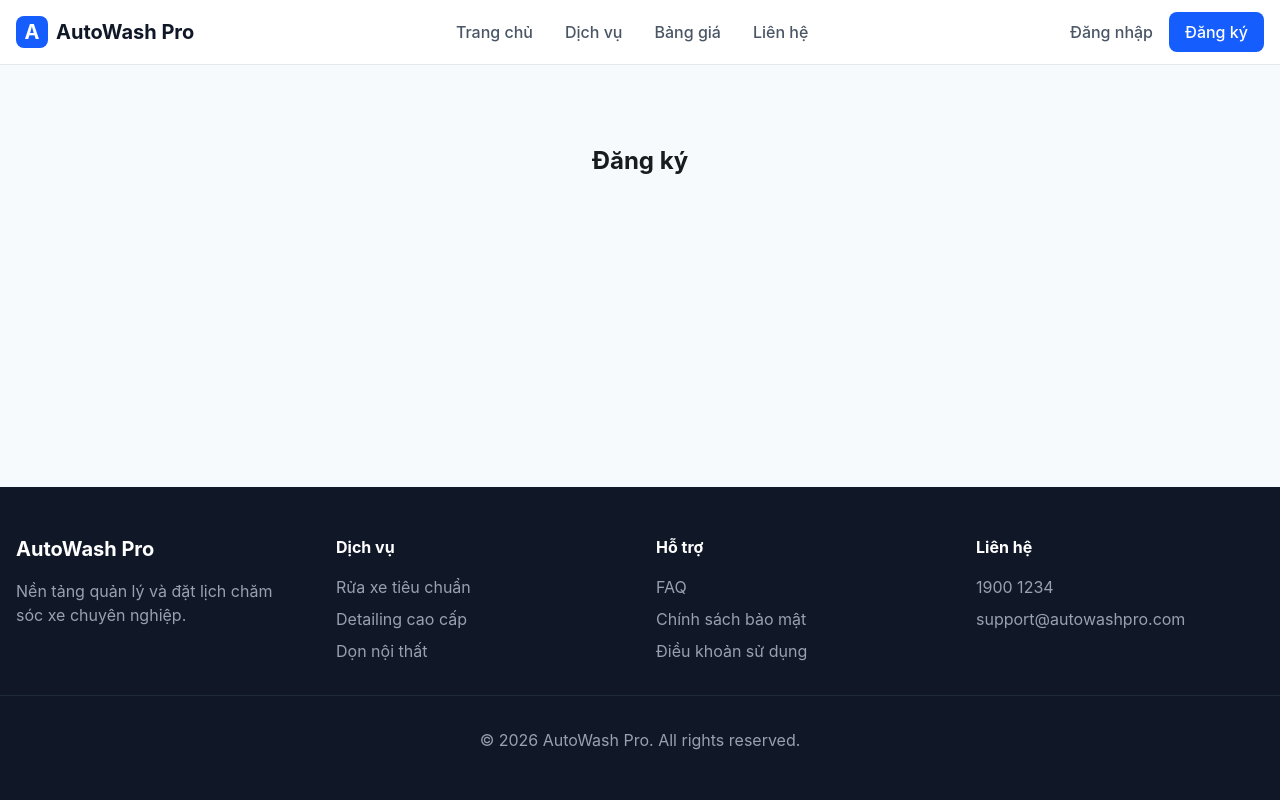
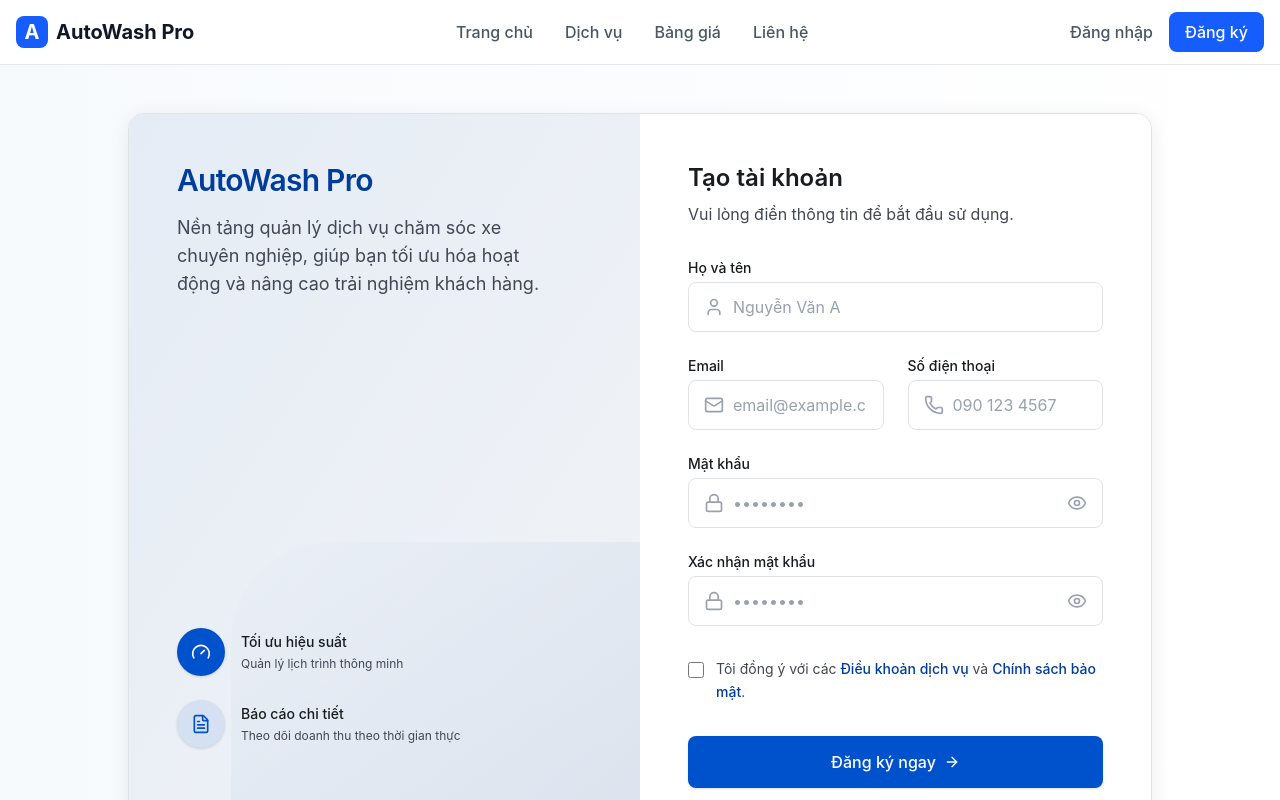
Before and after one commit to AutoWashPro-dev/AutoWashPro_FE, a React (Vite) app: page /register in a window 1280 px wide. Shown: the top 800 px of the page. Built offline with nearby package versions, Linux system fonts and the light colour scheme.

Commit message:
feat(auth): Update RegisterPage and add RegisterForm UI

```diff
--- /dev/null
+++ b/src/features/auth/components/RegisterForm.jsx
@@ -0,0 +1,124 @@
+import { Link, useNavigate } from 'react-router-dom';
+import { User, Mail, Phone, Lock, Eye, EyeOff, ArrowRight } from 'lucide-react';
+import { useState } from 'react';
+
+export default function RegisterForm() {
+  const navigate = useNavigate();
+  const [showPassword, setShowPassword] = useState(false);
+  const [showConfirmPassword, setShowConfirmPassword] = useState(false);
+
+  const handleSubmit = (e) => {
+    e.preventDefault();
+    // TODO: Register logic
+    navigate('/login');
+  };
+
+  return (
+    <form onSubmit={handleSubmit} className="flex flex-col gap-6 w-full">
+      <div className="flex flex-col gap-1">
+        <label className="text-[#181c1e] text-sm font-medium">Họ và tên</label>
+        <div className="relative">
+          <div className="absolute inset-y-0 left-0 pl-4 flex items-center pointer-events-none">
+            <User className="h-5 w-5 text-gray-400" />
+          </div>
+          <input
+            type="text"
+            required
+            placeholder="Nguyễn Văn A"
+            className="w-full border border-[#e0e3e6] rounded-lg pl-11 pr-4 py-3 focus:outline-none focus:border-[#003d9b] bg-white text-[#181c1e] placeholder:text-gray-400"
+          />
+        </div>
+      </div>
+
+      <div className="grid grid-cols-1 md:grid-cols-2 gap-6">
+        <div className="flex flex-col gap-1">
+          <label className="text-[#181c1e] text-sm font-medium">Email</label>
+          <div className="relative">
+            <div className="absolute inset-y-0 left-0 pl-4 flex items-center pointer-events-none">
+              <Mail className="h-5 w-5 text-gray-400" />
+            </div>
+            <input
+              type="email"
+              required
+              placeholder="email@example.com"
+              className="w-full border border-[#e0e3e6] rounded-lg pl-11 pr-4 py-3 focus:outline-none focus:border-[#003d9b] bg-white text-[#181c1e] placeholder:text-gray-400"
+            />
+          </div>
+        </div>
+
+        <div className="flex flex-col gap-1">
+          <label className="text-[#181c1e] text-sm font-medium">Số điện thoại</label>
+          <div className="relative">
+            <div className="absolute inset-y-0 left-0 pl-4 flex items-center pointer-events-none">
+              <Phone className="h-5 w-5 text-gray-400" />
+            </div>
+            <input
+              type="tel"
+              required
+              placeholder="090 123 4567"
+              className="w-full border border-[#e0e3e6] rounded-lg pl-11 pr-4 py-3 focus:outline-none focus:border-[#003d9b] bg-white text-[#181c1e] placeholder:text-gray-400"
+            />
+          </div>
+        </div>
+      </div>
+
+      <div className="flex flex-col gap-1">
+        <label className="text-[#181c1e] text-sm font-medium">Mật khẩu</label>
+        <div className="relative">
+          <div className="absolute inset-y-0 left-0 pl-4 flex items-center pointer-events-none">
+            <Lock className="h-5 w-5 text-gray-400" />
+          </div>
+          <input
+            type={showPassword ? "text" : "password"}
+            required
+            placeholder="••••••••"
+            className="w-full border border-[#e0e3e6] rounded-lg pl-11 pr-11 py-3 focus:outline-none focus:border-[#003d9b] bg-white text-[#181c1e] placeholder:text-gray-400"
+          />
+          <button
+            type="button"
+            onClick={() => setShowPassword(!showPassword)}
+            className="absolute inset-y-0 right-0 pr-4 flex items-center text-gray-400 hover:text-gray-600"
+          >
+            {showPassword ? <EyeOff className="h-5 w-5" /> : <Eye className="h-5 w-5" />}
+          </button>
+        </div>
+      </div>
+
+      <div className="flex flex-col gap-1">
+        <label className="text-[#181c1e] text-sm font-medium">Xác nhận mật khẩu</label>
+        <div className="relative">
+          <div className="absolute inset-y-0 left-0 pl-4 flex items-center pointer-events-none">
+            <Lock className="h-5 w-5 text-gray-400" />
+          </div>
+          <input
+            type={showConfirmPassword ? "text" : "password"}
+            required
+            placeholder="••••••••"
+            className="w-full border border-[#e0e3e6] rounded-lg pl-11 pr-11 py-3 focus:outline-none focus:border-[#003d9b] bg-white text-[#181c1e] placeholder:text-gray-400"
+          />
+          <button
+            type="button"
+            onClick={() => setShowConfirmPassword(!showConfirmPassword)}
+            className="absolute inset-y-0 right-0 pr-4 flex items-center text-gray-400 hover:text-gray-600"
+          >
+            {showConfirmPassword ? <EyeOff className="h-5 w-5" /> : <Eye className="h-5 w-5" />}
+          </button>
+        </div>
+      </div>
+
+      <div className="flex items-start gap-3 mt-2">
+        <div className="flex items-center h-5 mt-[2px]">
+            <input type="checkbox" required className="w-4 h-4 text-[#0052cc] border-[#e0e3e6] rounded focus:ring-[#0052cc]" />
+        </div>
+        <p className="text-sm text-[#434654] leading-relaxed">
+          Tôi đồng ý với các <Link to="/terms" className="text-[#003d9b] hover:underline font-medium">Điều khoản dịch vụ</Link> và <Link to="/privacy" className="text-[#003d9b] hover:underline font-medium">Chính sách bảo mật</Link>.
+        </p>
+      </div>
+
+      <button type="submit" className="w-full bg-[#0052cc] text-white font-medium py-3.5 rounded-lg hover:bg-[#0047b3] transition shadow-sm mt-2 flex justify-center items-center gap-2">
+        Đăng ký ngay
+        <ArrowRight className="h-4 w-4" />
+      </button>
+    </form>
+  );
+}
--- a/src/features/auth/pages/RegisterPage.jsx
+++ b/src/features/auth/pages/RegisterPage.jsx
@@ -1,3 +1,68 @@
+import { Link } from 'react-router-dom';
+import RegisterForm from '../components/RegisterForm';
+import { Gauge, FileText } from 'lucide-react';
+
 export default function RegisterPage() {
-  return <div className="flex justify-center items-center py-20"><h1 className="text-2xl font-bold">Đăng ký</h1></div>;
+  return (
+    <div className="flex items-center justify-center min-h-[calc(100vh-64px)] py-12 px-4 sm:px-6 lg:px-8 bg-gradient-to-r from-[#f7fafd] to-white">
+      <div className="bg-white border border-[#e0e3e6] flex flex-col lg:flex-row w-full max-w-[1024px] rounded-2xl shadow-[0px_4px_20px_0px_rgba(31,41,55,0.08)] overflow-hidden">
+
+        {/* Left Side: Branding/Illustration */}
+        <div className="hidden lg:flex lg:w-1/2 bg-[#f1f4f7] relative flex-col justify-between p-12 overflow-hidden">
+          {/* Abstract Decorative Background */}
+          <div className="absolute inset-0 bg-gradient-to-br from-[#0052cc]/5 to-transparent pointer-events-none" />
+
+          <div className="relative z-10 flex flex-col gap-4">
+            <h1 className="text-[#003d9b] text-3xl font-semibold tracking-tight">AutoWash Pro</h1>
+            <p className="text-[#434654] text-lg max-w-sm">
+              Nền tảng quản lý dịch vụ chăm sóc xe chuyên nghiệp, giúp bạn tối ưu hóa hoạt động và nâng cao trải nghiệm khách hàng.
+            </p>
+          </div>
+
+          <div className="relative z-10 flex flex-col gap-6 mt-12 mb-24">
+            <div className="flex items-center gap-4">
+              <div className="w-12 h-12 rounded-full bg-[#0052cc] flex items-center justify-center text-white shrink-0 shadow-sm">
+                <Gauge className="w-5 h-5" />
+              </div>
+              <div className="flex flex-col">
+                <h3 className="text-[#181c1e] text-sm font-medium">Tối ưu hiệu suất</h3>
+                <p className="text-[#434654] text-xs mt-1">Quản lý lịch trình thông minh</p>
+              </div>
+            </div>
+
+            <div className="flex items-center gap-4">
+              <div className="w-12 h-12 rounded-full bg-[#d6e0f3] flex items-center justify-center text-[#0052cc] shrink-0 shadow-sm">
+                <FileText className="w-5 h-5" />
+              </div>
+              <div className="flex flex-col">
+                <h3 className="text-[#181c1e] text-sm font-medium">Báo cáo chi tiết</h3>
+                <p className="text-[#434654] text-xs mt-1">Theo dõi doanh thu theo thời gian thực</p>
+              </div>
+            </div>
+          </div>
+
+          {/* Decorative Shape */}
+          <div className="absolute bottom-0 right-0 w-4/5 h-[45%] bg-gradient-to-tl from-[#003d9b]/10 to-transparent rounded-tl-[100px] pointer-events-none" />
+        </div>
+
+        {/* Right Side: Form */}
+        <div className="flex-1 p-8 md:p-12 flex flex-col justify-center bg-white relative z-10">
+          <div className="mb-8">
+            <h2 className="text-2xl font-semibold text-[#181c1e] mb-2">Tạo tài khoản</h2>
+            <p className="text-[#434654]">Vui lòng điền thông tin để bắt đầu sử dụng.</p>
+          </div>
+
+          <RegisterForm />
+
+          <div className="mt-8 text-center text-[#434654]">
+            Đã có tài khoản?{' '}
+            <Link to="/login" className="text-[#003d9b] font-medium hover:underline">
+              Đăng nhập
+            </Link>
+          </div>
+        </div>
+
+      </div>
+    </div>
+  );
 }
```
